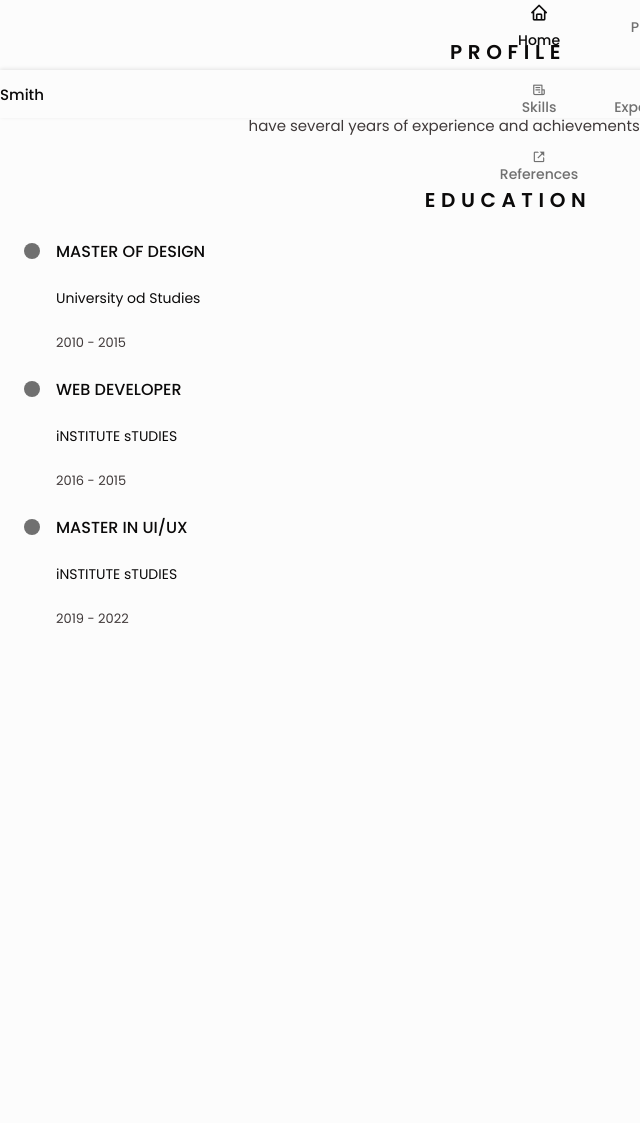
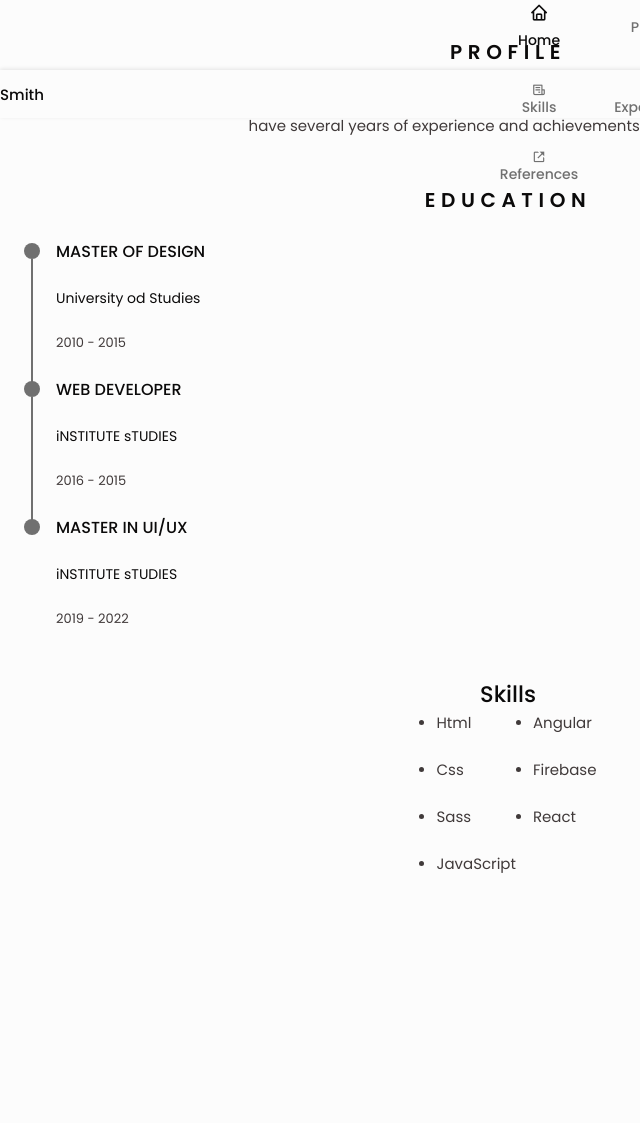
Before and after one commit to robertossh/cv-responsivo, a plain HTML site: page index.html in a window 1280 px wide. Shown: the part 682-1805 px from the top of the page, without its empty margins (0-640 px from the left). Before the commit the page ends 1671 px from the top, so only its background shows below. Drawn offline with nearby package versions, Linux system fonts and the light colour scheme.

Commit message:
finsh skills

```diff
--- a/assets/css/styles.css
+++ b/assets/css/styles.css
@@ -341,6 +341,35 @@ img{
 }
 
 /*========== SKILLS AND LANGUAGES ==========*/
+.skills__content{
+  display: flex;
+  grid-template-columns: repeat(2, 1fr);
+  justify-content: center;
+}
+
+.skills{
+  text-align: center;
+}
+
+.skills__content{
+  gap: 0;
+}
+
+.skills__name{
+  display: flex;
+  align-items: center;
+  margin-bottom: var(--mb-3);
+}
+
+.skills__circle{
+  display: inline-block;
+  width: 5px;
+  height: 5px;
+  background-color: var(--text-color);
+  border-radius: 50%;
+  margin-right: .75rem;
+}
+
 
 
 /*========== CERTIFICATES ==========*/
--- a/index.html
+++ b/index.html
@@ -150,7 +150,7 @@
                             <div class="education__content">
                                 <div class="education__time">
                                     <span class="education__rounder"></span>
-                                    <span class="education_line"></span>
+                                    <span class="education__line"></span>
                                 </div>
 
                                 <div class="ediucation__data bd-grid">
@@ -164,7 +164,7 @@
                             <div class="education__content">
                                 <div class="education__time">
                                     <span class="education__rounder"></span>
-                                    <span class="education_line"></span>
+                                    <span class="education__line"></span>
                                 </div>
 
                                 <div class="ediucation__data bd-grid">
@@ -177,8 +177,8 @@
 
                             <div class="education__content">
                                 <div class="education__time">
-                                    <span class="education__rounder"></span>
-                                    <span class="education_line"></span>
+                                <span class="education__rounder"></span>
+                               <!--<span class="education__line"></span> -->
                                 </div>
 
                                 <div class="ediucation__data bd-grid">
@@ -196,7 +196,36 @@
 
                     <!--========== SKILLS  ==========-->
                     <section class="skills section" id="skills">
+                        <h2 class="section_title">Skills</h2>
 
+                        <div class="skills__content bg-grid">
+                            <ul class="skills__data">
+                                <li class="skills__name">
+                                    <span class="skills__circle"></span> Html
+                                </li>
+                                <li class="skills__name">
+                                    <span class="skills__circle"></span> Css
+                                </li>
+                                <li class="skills__name">
+                                    <span class="skills__circle"></span> Sass
+                                </li>
+                                <li class="skills__name">
+                                    <span class="skills__circle"></span> JavaScript
+                                </li>
+                            </ul>
+
+                            <ul class="skills__data">
+                                <li class="skills__name">
+                                    <span class="skills__circle"></span> Angular
+                                </li>
+                                <li class="skills__name">
+                                    <span class="skills__circle"></span> Firebase
+                                </li>
+                                <li class="skills__name">
+                                    <span class="skills__circle"></span> React
+                                </li>
+                            </ul>
+                        </div>
                     </section>
 
                 </div>
```
